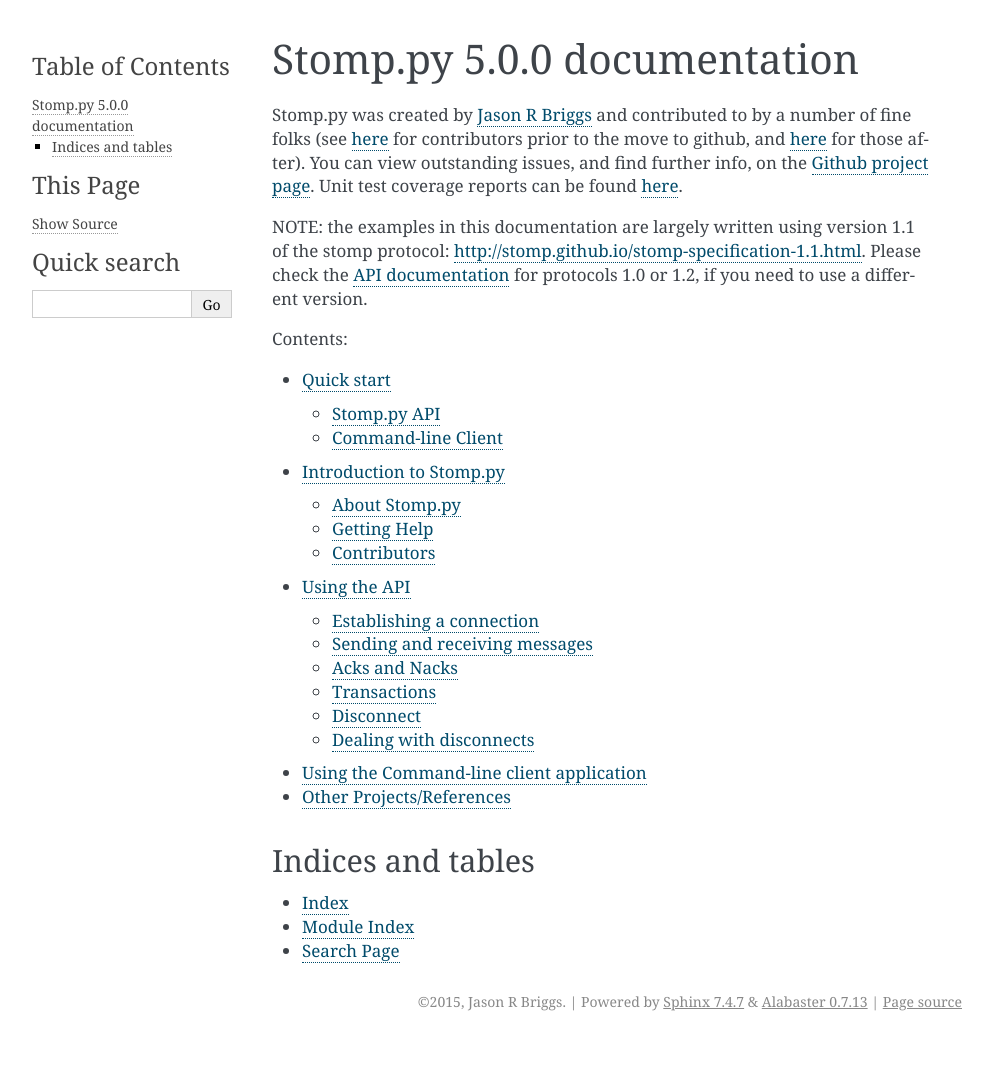
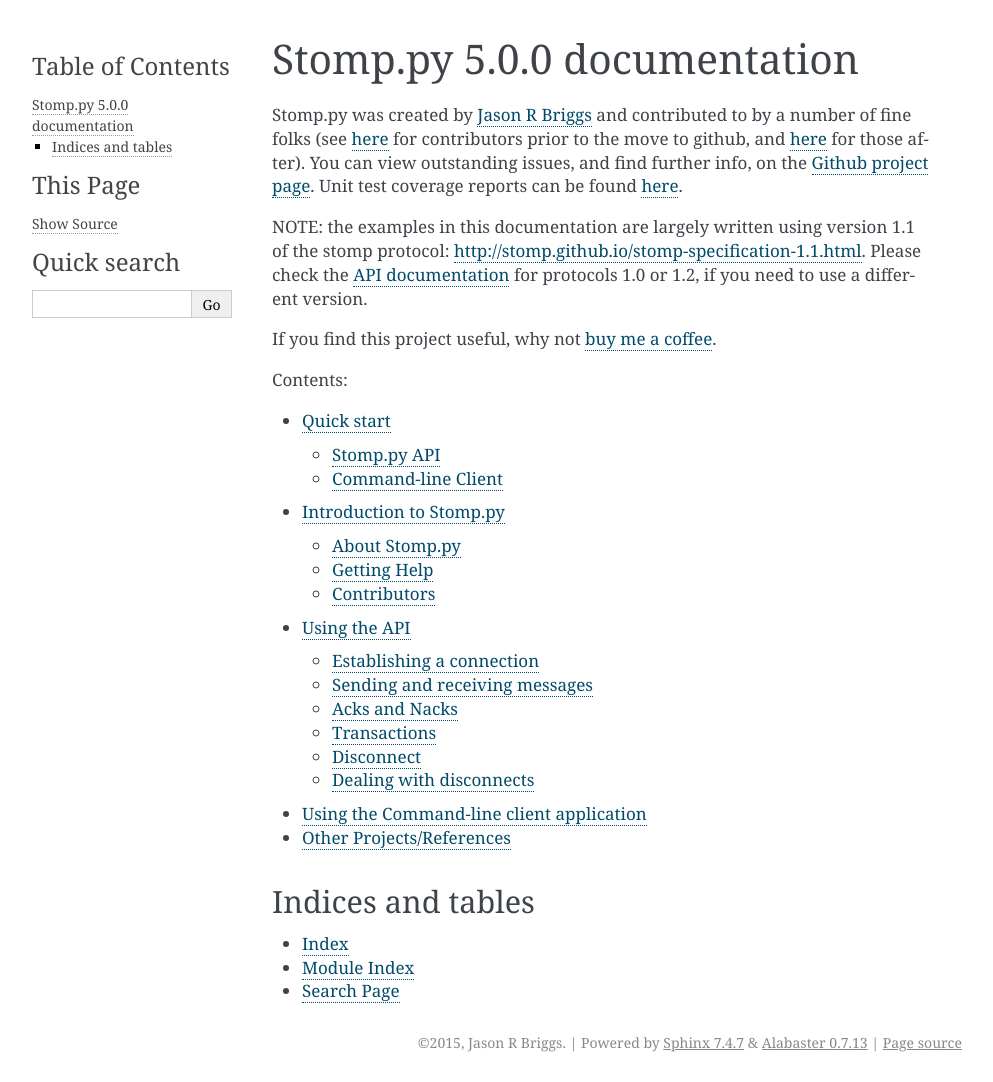
Before and after one commit to jasonrbriggs/stomp.py, a Sphinx documentation site: the page built from docs/source/index.rst, in a window 1280 px wide. Shown: the whole page, without its empty margins (148-1141 px from the left). Built offline with Sphinx 7.4.7, drawn with Linux system fonts in a browser that asks for light colours; before the commit the page ends 1041 px from its top, so only the background shows below that.

Commit message:
add donation link

```diff
--- a/docs/source/index.rst
+++ b/docs/source/index.rst
@@ -9,6 +9,8 @@
 Stomp.py was created by `Jason R Briggs <http://jasonrbriggs.com>`_ and contributed to by a number of fine folks (see `here <https://github.com/jasonrbriggs/stomp.py/blob/master/CONTRIBUTORS>`_ for contributors prior to the move to github, and `here <https://github.com/jasonrbriggs/stomp.py/graphs/contributors>`_ for those after). You can view outstanding issues, and find further info, on the `Github project page <http://github.com/jasonrbriggs/stomp.py>`_.  Unit test coverage reports can be found `here <http://jasonrbriggs.github.io/stomp.py/htmlcov/>`_.
 
 NOTE: the examples in this documentation are largely written using version 1.1 of the stomp protocol: `<http://stomp.github.io/stomp-specification-1.1.html>`_. Please check the `API documentation <http://jasonrbriggs.github.io/stomp.py/stomp.html#module-stomp.protocol>`_ for protocols 1.0 or 1.2, if you need to use a different version.
+
+If you find this project useful, why not `buy me a coffee <https://www.paypal.me/jasonrbriggs>`_.
 
 Contents:
 
```
